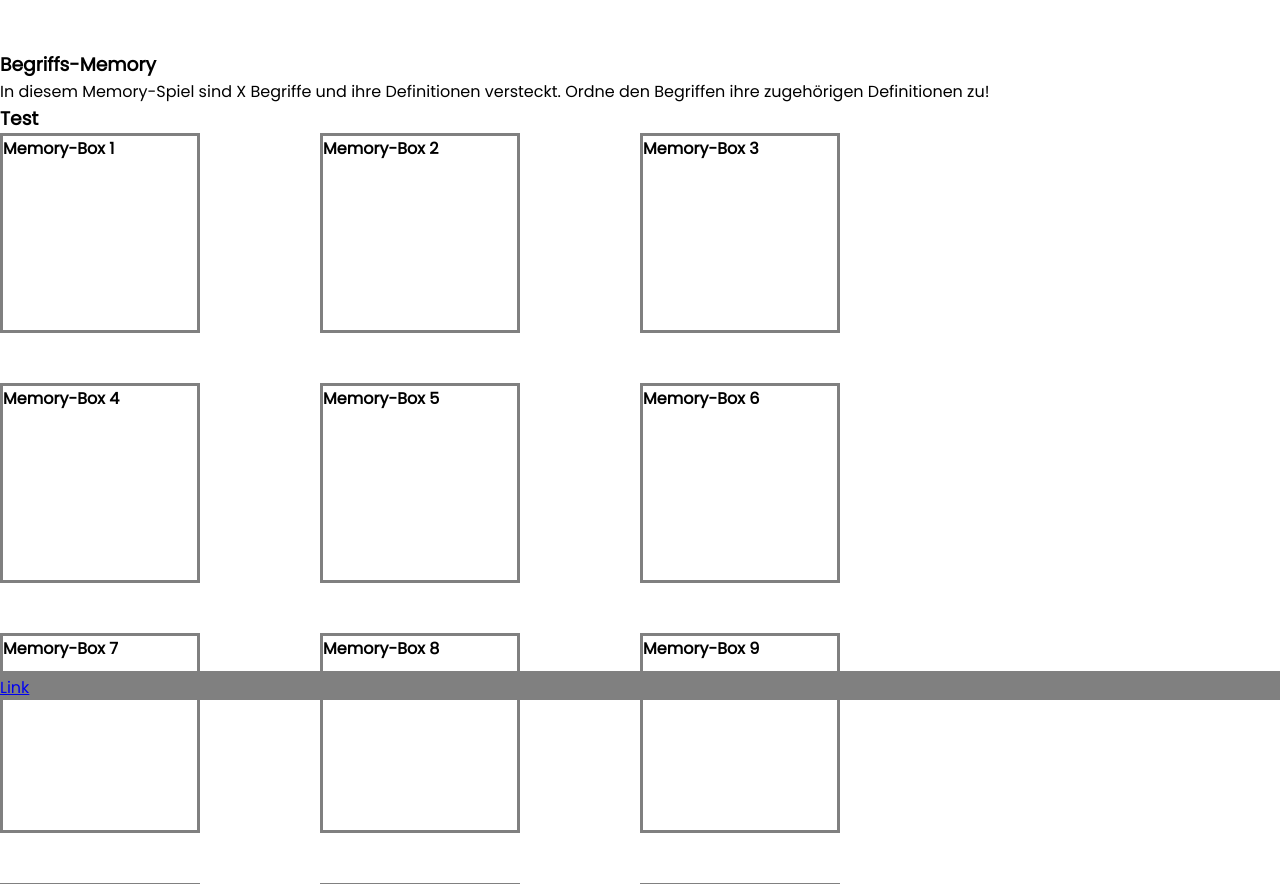
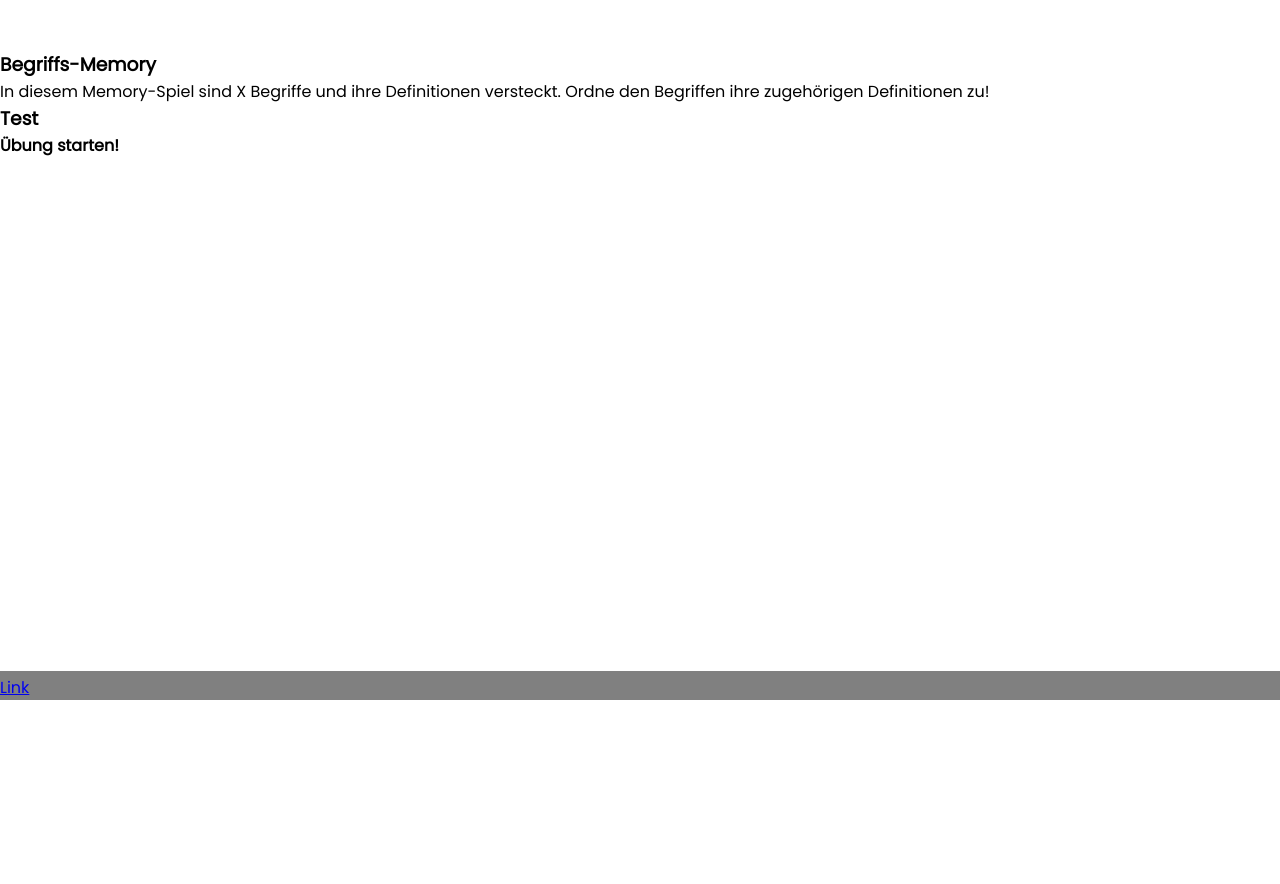
Before and after one commit to bsandoz/mmp-lehrprojekt, a Vue app: page /exercise in a window 1280 px wide. Shown: the part 100-984 px from the top of the page. After the commit the page ends 800 px from the top, so only its background shows below. Built offline with nearby package versions, Linux system fonts and the light colour scheme.

Commit message:
2nd part memory game

```diff
--- a/src/components/gameComponents/Memory.vue
+++ b/src/components/gameComponents/Memory.vue
@@ -1,53 +1,22 @@
 <template>
   <h3>Test</h3>
   <div class="exercise">
-    <div class="memory-container">
-      <div class="memory-box">
-        <h4>Memory-Box 1</h4>
-      </div>
-      <div class="memory-box" @click="toggleVisibility" :class="{visible: isVisible}">
-        <h4>Memory-Box 2</h4>
-      </div>
-      <div class="memory-box">
-        <h4>Memory-Box 3</h4>
-      </div>
-      <div class="memory-box">
-        <h4>Memory-Box 4</h4>
-      </div>
-      <div class="memory-box">
-        <h4>Memory-Box 5</h4>
-      </div>
-      <div class="memory-box">
-        <h4>Memory-Box 6</h4>
-      </div>
-      <div class="memory-box">
-        <h4>Memory-Box 7</h4>
-      </div>
-      <div class="memory-box">
-        <h4>Memory-Box 8</h4>
-      </div>
-      <div class="memory-box">
-        <h4>Memory-Box 9</h4>
-      </div>
-      <div class="memory-box">
-        <h4>Memory-Box 10</h4>
-      </div>
-      <div class="memory-box">
-        <h4>Memory-Box 11</h4>
-      </div>
-      <div class="memory-box">
-        <h4>Memory-Box 12</h4>
-      </div>
+    <div class="memory-container" @click="startGame">
+      <h4 >Übung starten!</h4>
+
     </div>
   </div>
 </template>
 
 <script>
+import { h } from 'vue'
+
 export default {
   name: 'Memory',
   data() {
     return {
       isVisible: false,
+      isGameRunning: false,
     }
   },
   methods: {
@@ -58,7 +27,34 @@ export default {
         this.isVisible = true;
       }
     },
+    startGame() {
+      if (this.isGameRunning) {
+        console.log("Stopped game");
+        this.isGameRunning = false;
+      } else {
+        console.log("Started game");
+        this.isGameRunning = true;
+        const vnode = h(
+          'div',
+          { class: 'memory-box' },
+        )
+
+        /*
+        for (var i = 0; i < 12; i++) {
+          let memoryContainer = document.querySelector('.memory-container');
+          let memoryBox = document.createElement("div");
+          memoryBox.classList.add("memory-box")
+          memoryContainer.appendChild(memoryBox);
+        }
+        let memoryboxArray = document.getElementsByClassName('memory-box');
+        console.log(memoryboxArray);
+        */
+      }
+    }
   },
+  render() {
+    return h('div', { class: 'memory-box' })
+  }
 }
 </script>
 
@@ -85,3 +81,9 @@ export default {
     background-color: green;
   }
 </style>
+
+<!--
+<div class="memory-box" @click="toggleVisibility" :class="{visible: isVisible}">
+  <h4>Memory-Box</h4>
+</div>
+-->
```
